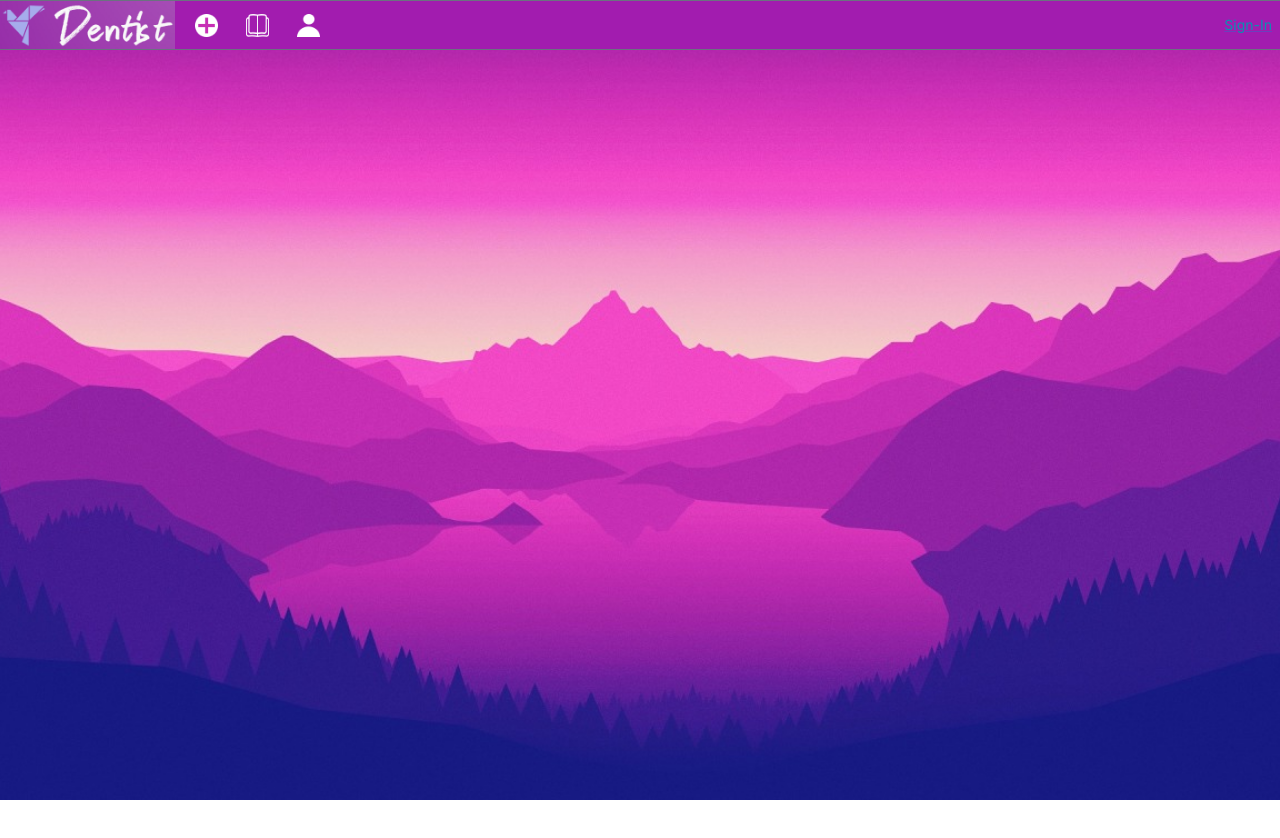
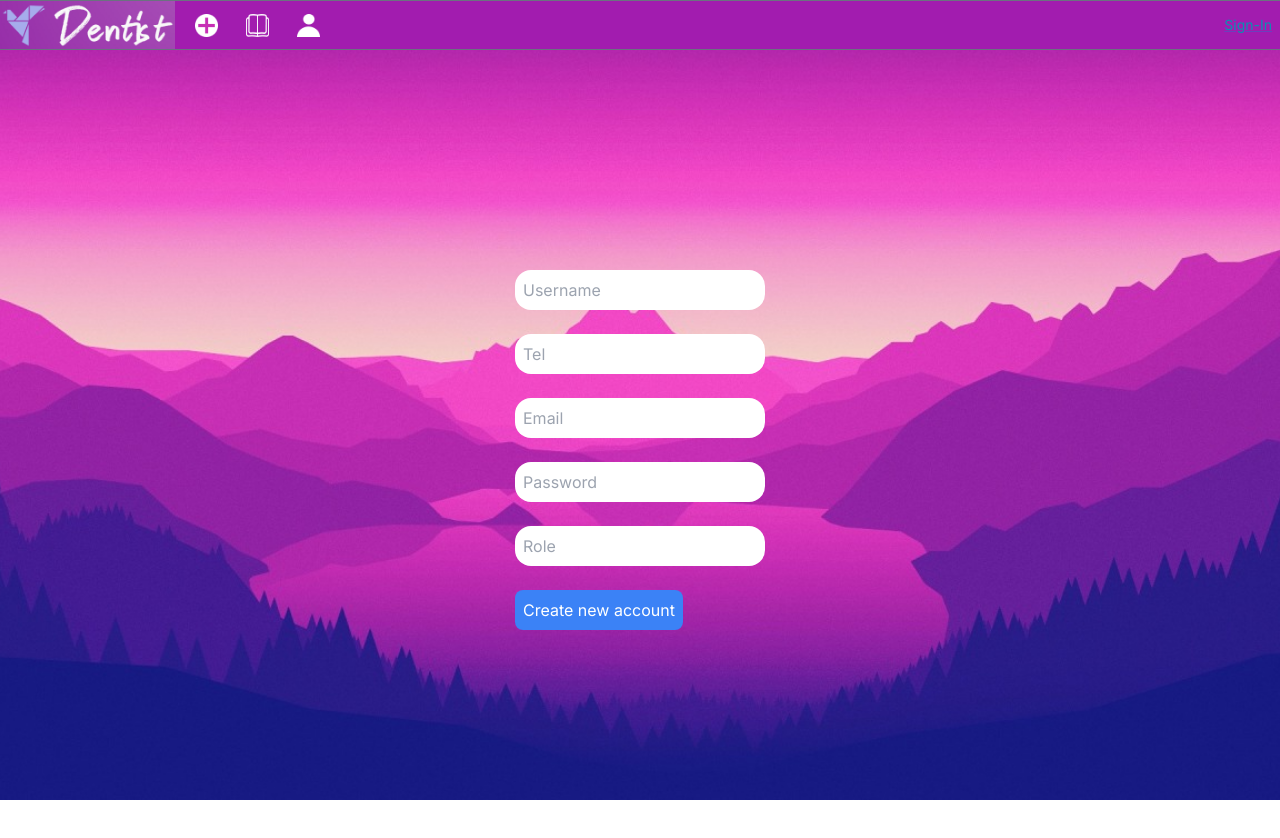
Before and after one commit to 2110503TACEDT66/swdevprac2-project-khon-pit-mongodb, a Next.js app: page /register in a window 1280 px wide. Shown: the top 838 px of the page. Before the commit the page ends 800 px from the top, so only its background shows below. Built offline with nearby package versions, Linux system fonts and the light colour scheme; no server answers.

Commit message:
Fix ghost form

```diff
--- a/src/app/register/page.tsx
+++ b/src/app/register/page.tsx
@@ -31,23 +31,25 @@ export default async function registerPage(){
 
     return (
         <div>
-            <form action={registerUser} className="z-50">
-                <input type="text" name="username"  placeholder="Username" /><br/>
-                <input type='text' name="tel"  placeholder="Tel" /><br/>
-                <input type="email" name="email"   placeholder="Email" /><br/>
-                <input type="password" name="password"  placeholder="Password" /><br/>
-                <input type='text' name="role"  placeholder="Role" /><br/>
-                <button type="submit" className="bg-blue-500 text-white p-2">Create new account</button>
-            </form>
-            <div className="z-20">
             <Image
                 src="/img/cover.jpg"
                 alt="cover"
                 fill={true}
                 className="object-cover"
+                style={{ position: "absolute", top: 0, left: 0, width: "100%", height: "100%" }}
             />
+            <div className="flex justify-center items-center h-screen">
+                <div className="absolute">
+                    <form action={registerUser} >
+                        <input type="text" name="username" placeholder="Username" className="rounded-2xl m-3 p-2 "/><br/>
+                        <input type='text' name="tel" placeholder="Tel" className="rounded-2xl m-3 p-2 " /><br/>
+                        <input type="email" name="email" placeholder="Email" className="rounded-2xl m-3 p-2 "/><br/>
+                        <input type="password" name="password" placeholder="Password" className="rounded-2xl m-3 p-2 " /><br/>
+                        <input type='text' name="role" placeholder="Role" className="rounded-2xl m-3 p-2 "/><br/>
+                    </form>
+                    <button type="submit" className="bg-blue-500 text-white p-2 m-3 rounded-lg ">Create new account</button>
                 </div>
-
             </div>
-    )
+        </div>
+    );
 }
```
Lines whose indentation alone changed are shown as unchanged.
